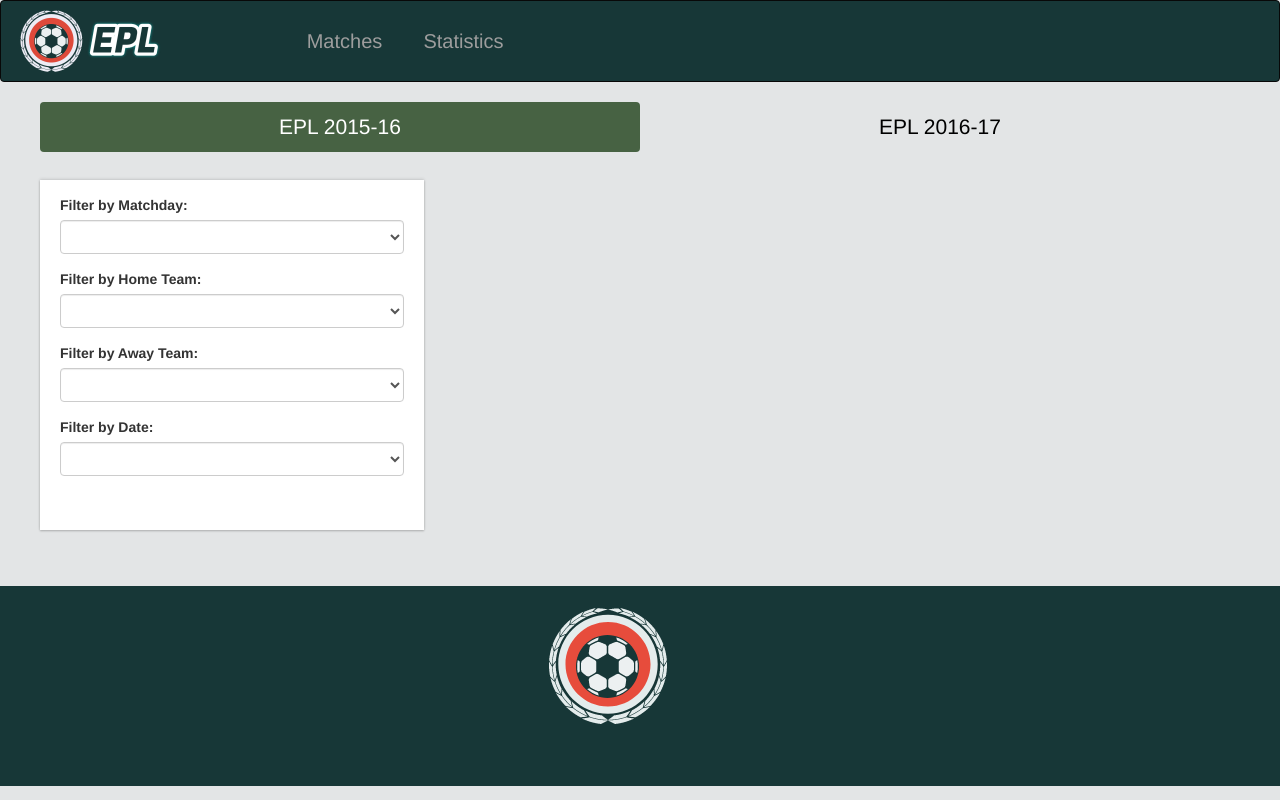
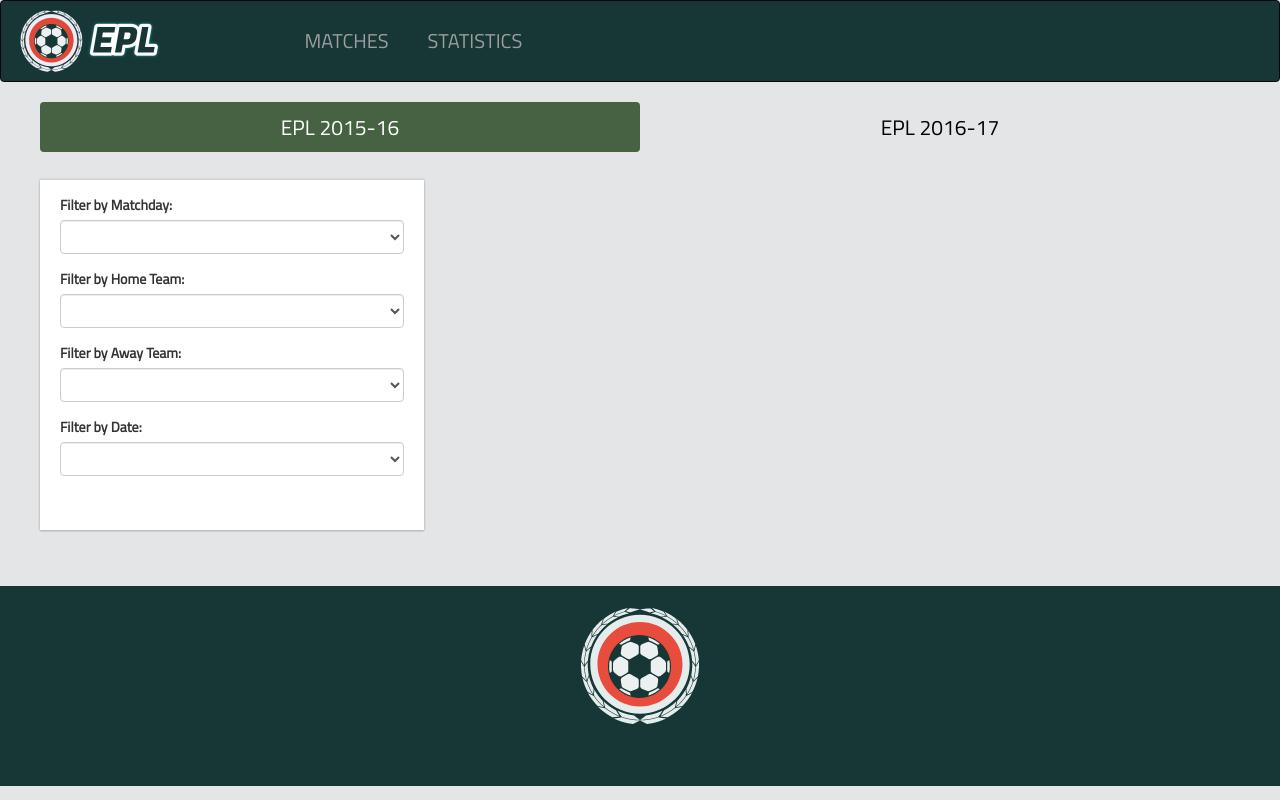
Before and after one commit to amrit-sahoo/Soccer-Angular-Project, a plain HTML site: page My Project/index.html in a window 1280 px wide. Drawn offline with nearby package versions, Linux system fonts and the light colour scheme; some packages are replaced by stand-ins of ours; no server answers.

Commit message:
Updated index.html

```diff
--- a/My Project/index.html
+++ b/My Project/index.html
@@ -8,9 +8,10 @@
     <link href="css/bootstrap.min.css" rel="stylesheet" >
 	<link href="css/font-awesome.css" rel="stylesheet">
 	<link href="css/style.css" rel="stylesheet">
+	<link href="https://fonts.googleapis.com/css?family=Titillium+Web" rel="stylesheet">
 
 </head>
-<body>
+<body style="font-family: 'Titillium Web', sans-serif";>
 
     <nav class="nav navbar  navbar-inverse" style="background-color:#173737 !important">
          <div class="container-fluid">
@@ -20,7 +21,7 @@
 					<!-- Brand and toggle get grouped for better mobile display -->
 					<div class="navbar-header" style="width: 20% !important;">
 
-					    <a class="" href="#" >
+					    <a class="" href="#/" >
 
 						     <img src="logo/darknav/DesignEvo-Transparent.png" style="width:150px;height:80px;padding-top: 5px;padding-bottom: 5px">
 						</a>
@@ -37,9 +38,9 @@
 					<div class="collapse navbar-collapse" id="menu" style="height: 100% !important;" >
 						<ul class="nav navbar-nav" style="margin:15px !important; ">
 
-							 <li  style="font-size: 20px !important;"><a href="#/" class="header-text" style="color: !important">&nbsp Matches</a></li>
+							 <li  style="font-size: 20px !important;"><a href="#/" class="header-text" style="color: !important">&nbsp MATCHES</a></li>
 
-							 <li  style="font-size: 20px !important;"><a href="#/stats" class="header-text" style="color: !important">&nbsp Statistics</a></li>
+							 <li  style="font-size: 20px !important;"><a href="#/stats" class="header-text" style="color: !important">&nbsp STATISTICS</a></li>
 						</ul>
 					</div>
 					<!-- /.Navbar-collapse -->
@@ -60,9 +61,9 @@
 
 	<footer class="footer container-fluid" style="height:200px;background-color:#173737">
                       <div class=row>
-	                      <div class="logo col-md-3 col-md-offset-5 col-sm-2 col-sm-offset-5 col-xs-4 col-xs-offset-4">
+	                      <div >
 
-                              <img src="logo/logo/DesignEvo-Transparent.png" alt="logo" class="img-responsive" style="margin-top:20px;">
+                              <img class="logo img-responsive" src="logo/logo/DesignEvo-Transparent.png" alt="logo" style="margin-top:20px;">
 
                           </div>
                       </div>
```
